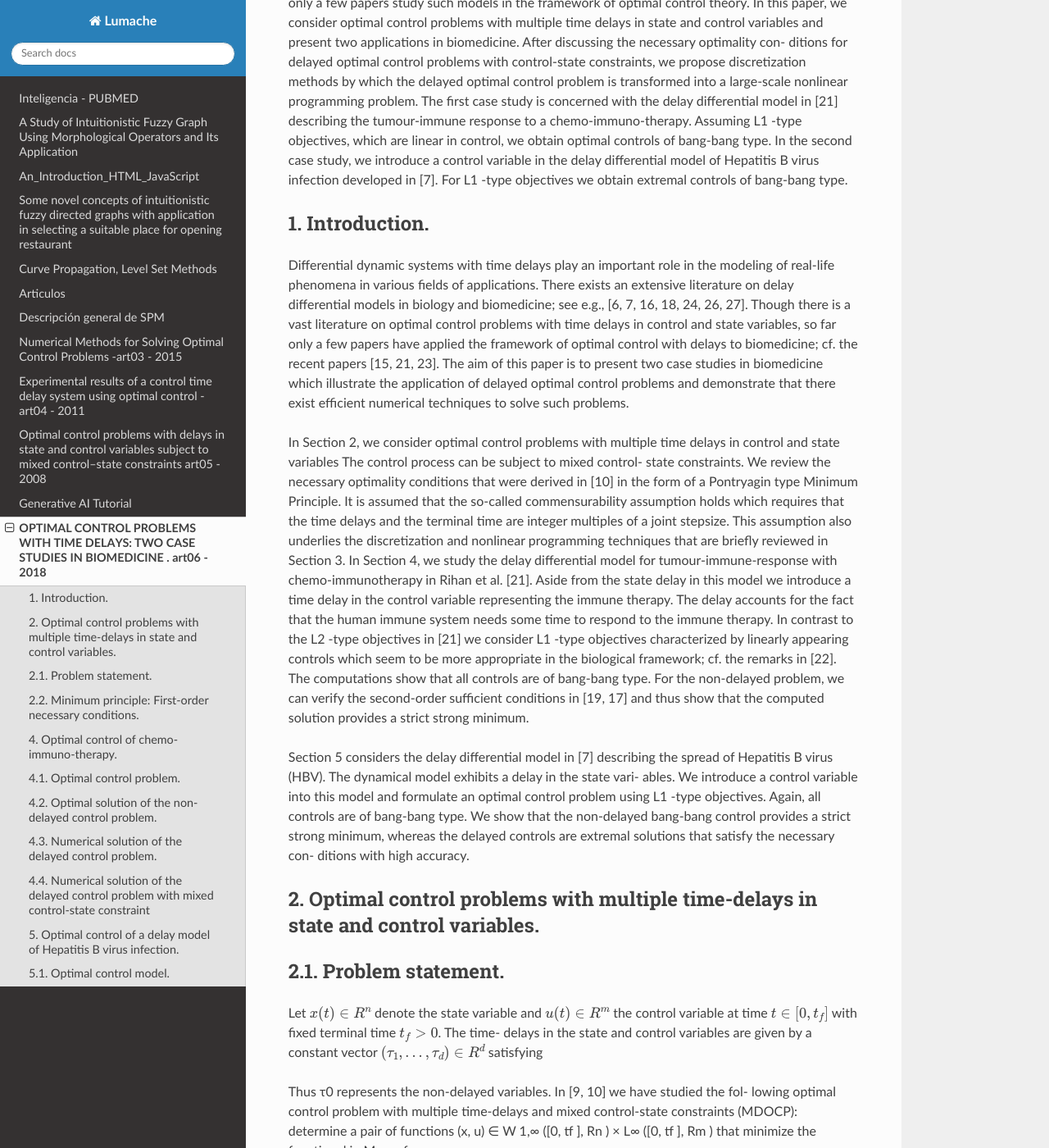
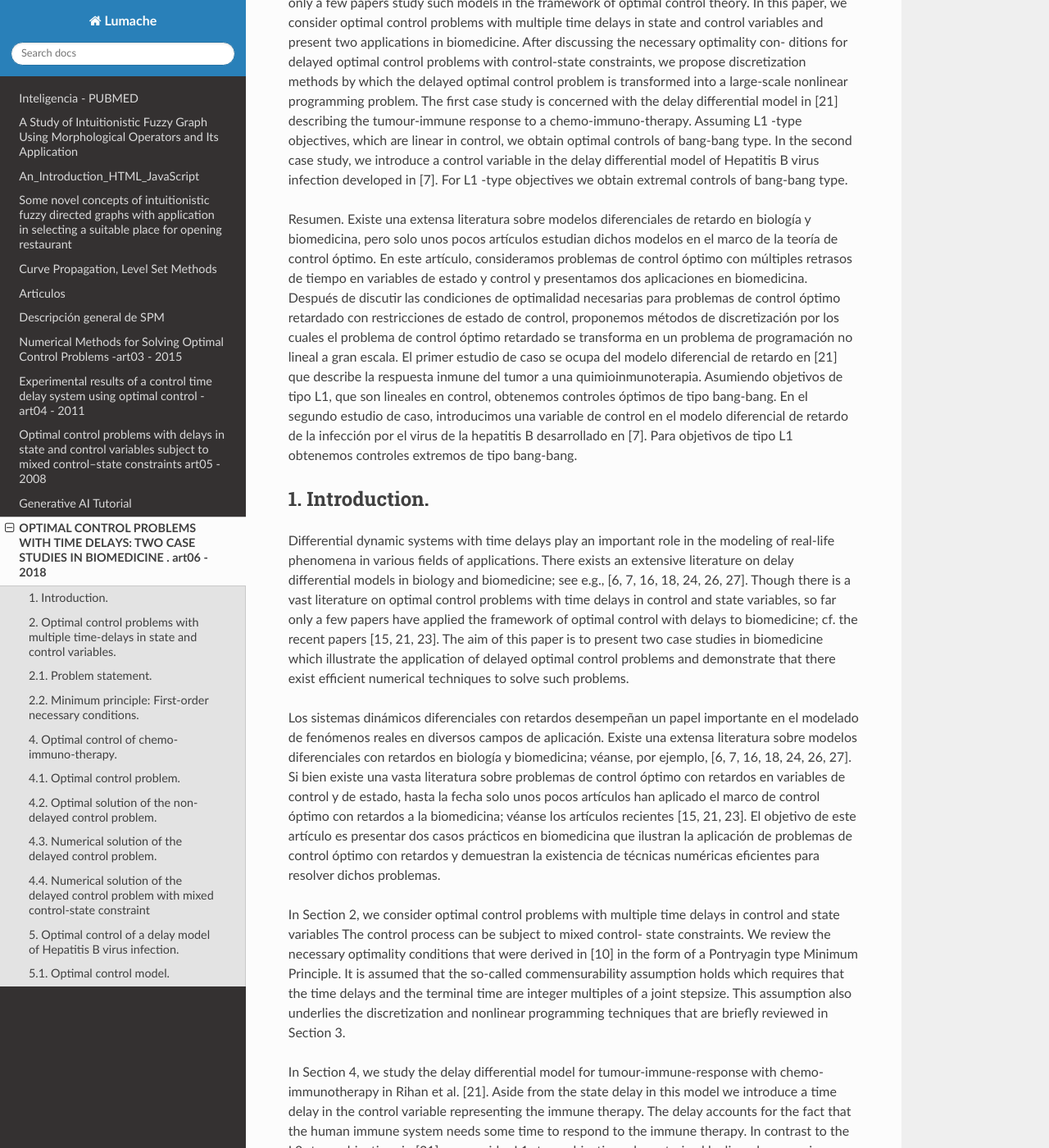
Before and after one commit to matecom57/santosg57-articulostesis, a Sphinx documentation site: the page built from docs/source/art06.rst, in a window 1280 px wide and 1400 px high, scrolled down 381 px. Shown: the whole window at 82% size. Built offline with Sphinx 7.4.7 and the Read the Docs theme 3.1.0, drawn with Linux system fonts in a browser that asks for light colours; some of the changed text lies outside the part shown.

Commit message:
Test comité

```diff
--- a/docs/source/art06.rst
+++ b/docs/source/art06.rst
@@ -17,6 +17,24 @@ type. In the second case study, we introduce a control variable in the delay
 differential model of Hepatitis B virus infection developed in [7]. For L1 -type
 objectives we obtain extremal controls of bang-bang type.
 
+Resumen. Existe una extensa literatura sobre modelos diferenciales de retardo en
+biología y biomedicina, pero solo unos pocos artículos estudian dichos modelos
+en el marco de la teoría de control óptimo. En este artículo, consideramos
+problemas de control óptimo con múltiples retrasos de tiempo en variables de
+estado y control y presentamos dos aplicaciones en biomedicina. Después de
+discutir las condiciones de optimalidad necesarias para problemas de control
+óptimo retardado con restricciones de estado de control, proponemos métodos de
+discretización por los cuales el problema de control óptimo retardado se
+transforma en un problema de programación no lineal a gran escala. El primer
+estudio de caso se ocupa del modelo diferencial de retardo en [21] que describe
+la respuesta inmune del tumor a una quimioinmunoterapia. Asumiendo objetivos de
+tipo L1, que son lineales en control, obtenemos controles óptimos de tipo
+bang-bang. En el segundo estudio de caso, introducimos una variable de control
+en el modelo diferencial de retardo de la infección por el virus de la hepatitis
+B desarrollado en [7]. Para objetivos de tipo L1 obtenemos controles extremos de
+tipo bang-bang.
+
+
 1. Introduction.
 ----------------
 
@@ -30,6 +48,18 @@ recent papers [15, 21, 23]. The aim of this paper is to present two case studies
 biomedicine which illustrate the application of delayed optimal control problems and
 demonstrate that there exist efficient numerical techniques to solve such problems.
 
+Los sistemas dinámicos diferenciales con retardos desempeñan un papel importante
+en el modelado de fenómenos reales en diversos campos de aplicación. Existe una
+extensa literatura sobre modelos diferenciales con retardos en biología y
+biomedicina; véanse, por ejemplo, [6, 7, 16, 18, 24, 26, 27]. Si bien existe una
+vasta literatura sobre problemas de control óptimo con retardos en variables de
+control y de estado, hasta la fecha solo unos pocos artículos han aplicado el
+marco de control óptimo con retardos a la biomedicina; véanse los artículos
+recientes [15, 21, 23]. El objetivo de este artículo es presentar dos casos
+prácticos en biomedicina que ilustran la aplicación de problemas de control
+óptimo con retardos y demuestran la existencia de técnicas numéricas eficientes
+para resolver dichos problemas.
+
 In Section 2, we consider optimal control problems with multiple time delays in
 control and state variables The control process can be subject to mixed control-
 state constraints. We review the necessary optimality conditions that were derived
@@ -37,7 +67,10 @@ in [10] in the form of a Pontryagin type Minimum Principle. It is assumed that t
 so-called commensurability assumption holds which requires that the time delays
 and the terminal time are integer multiples of a joint stepsize. This assumption
 also underlies the discretization and nonlinear programming techniques that are
-briefly reviewed in Section 3. In Section 4, we study the delay differential model for
+briefly reviewed in Section 3.
+
+
+In Section 4, we study the delay differential model for
 tumour-immune-response with chemo-immunotherapy in Rihan et al. [21]. Aside
 from the state delay in this model we introduce a time delay in the control variable
 representing the immune therapy. The delay accounts for the fact that the human
```
